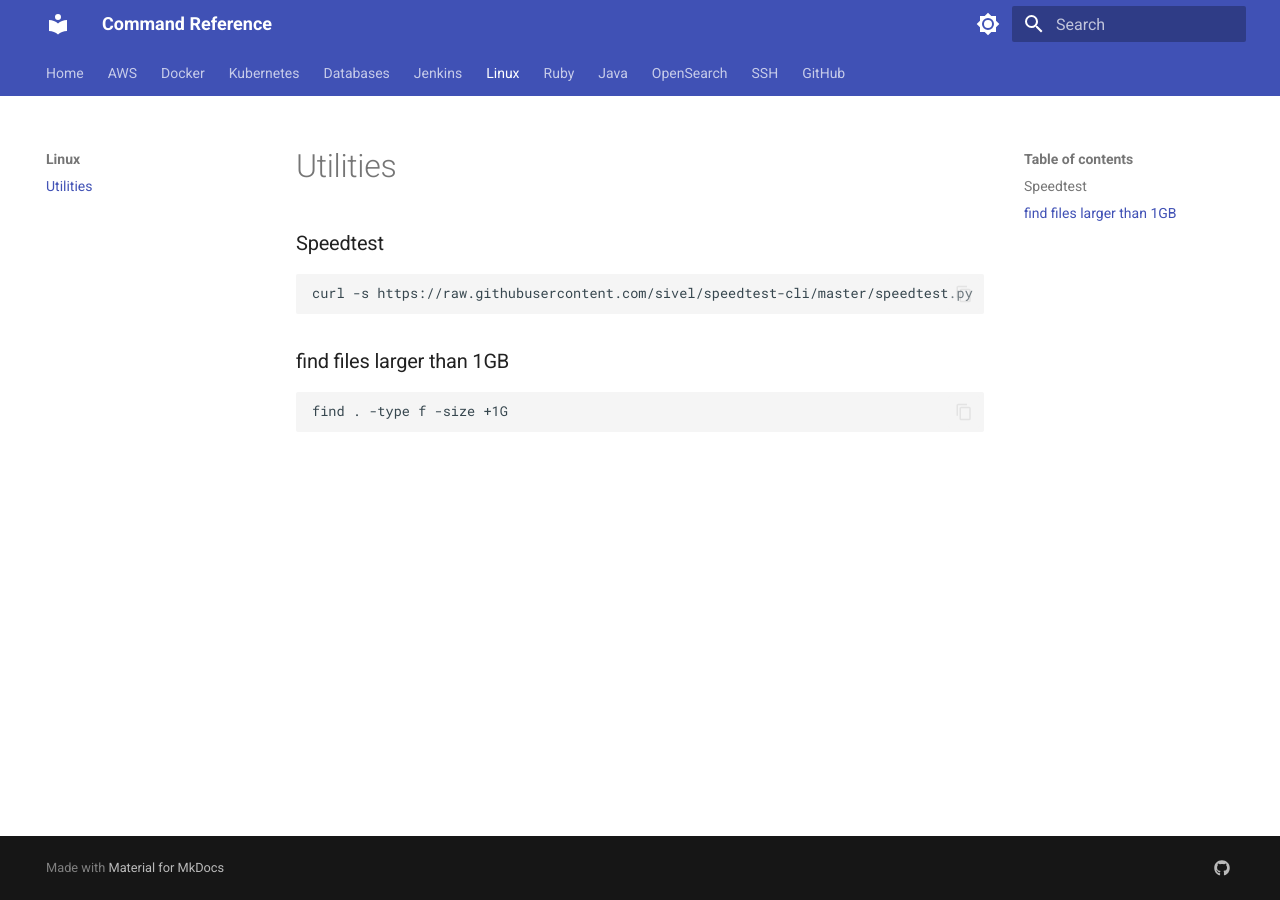
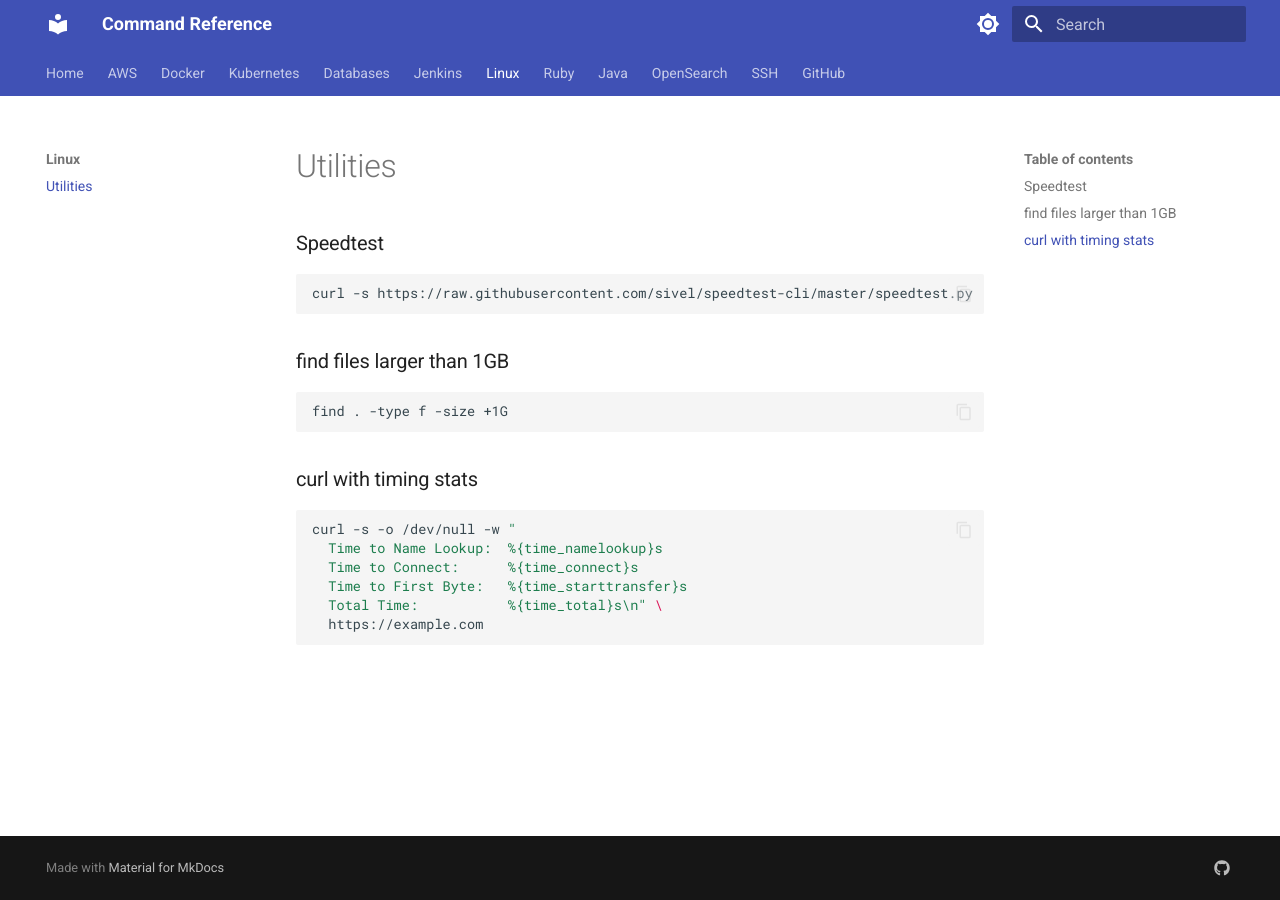
Before and after one commit to Fluder-Paradyne/cmds, an MkDocs documentation site: the page built from docs/linux/utils.md, in a window 1280 px wide. Built offline with MkDocs 1.6.1 and Material for MkDocs 9.7.7, drawn with Linux system fonts in a browser that asks for light colours.

Commit message:
add curl cmd which displays timing info

````diff
--- a/docs/linux/utils.md
+++ b/docs/linux/utils.md
@@ -7,3 +7,13 @@ curl -s https://raw.githubusercontent.com/sivel/speedtest-cli/master/speedtest.p
 ```shell
 find . -type f -size +1G
 ```
+
+### curl with timing stats
+```shell
+curl -s -o /dev/null -w "
+  Time to Name Lookup:  %{time_namelookup}s
+  Time to Connect:      %{time_connect}s
+  Time to First Byte:   %{time_starttransfer}s
+  Total Time:           %{time_total}s\n" \
+  https://example.com
+```
````
